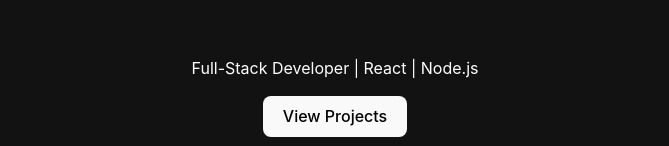
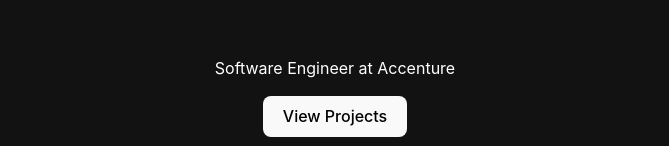
Before and after one commit to Abhisheksharmaatri/Portfolio, a React (Vite) app: page / in a window 1280 px wide. Shown: the part 534-680 px from the top of the page, without its empty margins (305-974 px from the left). Built offline with nearby package versions, Linux system fonts and the light colour scheme.

Commit message:
Update Hero.jsx

```diff
--- a/src/components/Hero.jsx
+++ b/src/components/Hero.jsx
@@ -20,7 +20,7 @@
         transition={{ delay: 0.5, duration: 1 }}
         className='text-xl mt-3 text-gray-400'
       >
-        Full-Stack Developer | React | Node.js
+        Software Engineer at Accenture
       </motion.p>
       <motion.button
         whileHover={{ scale: 1.1 }}
```
